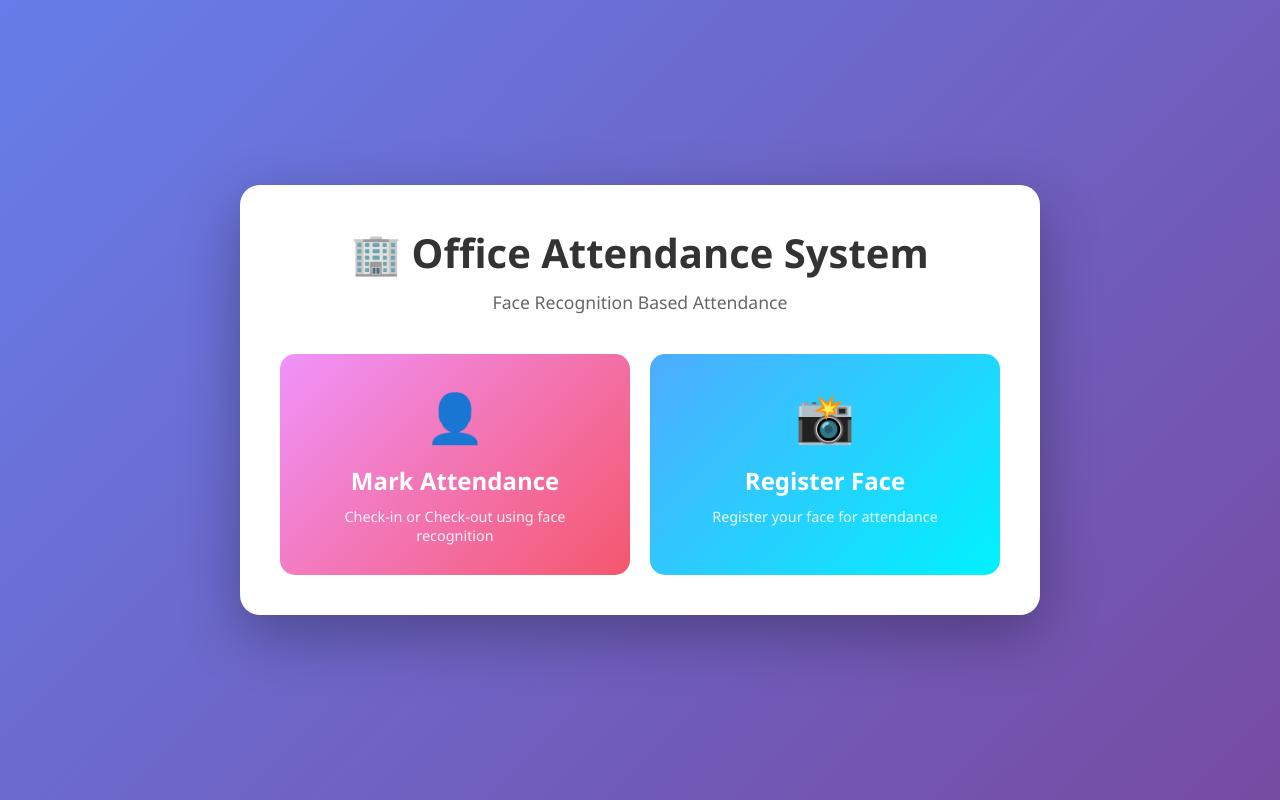
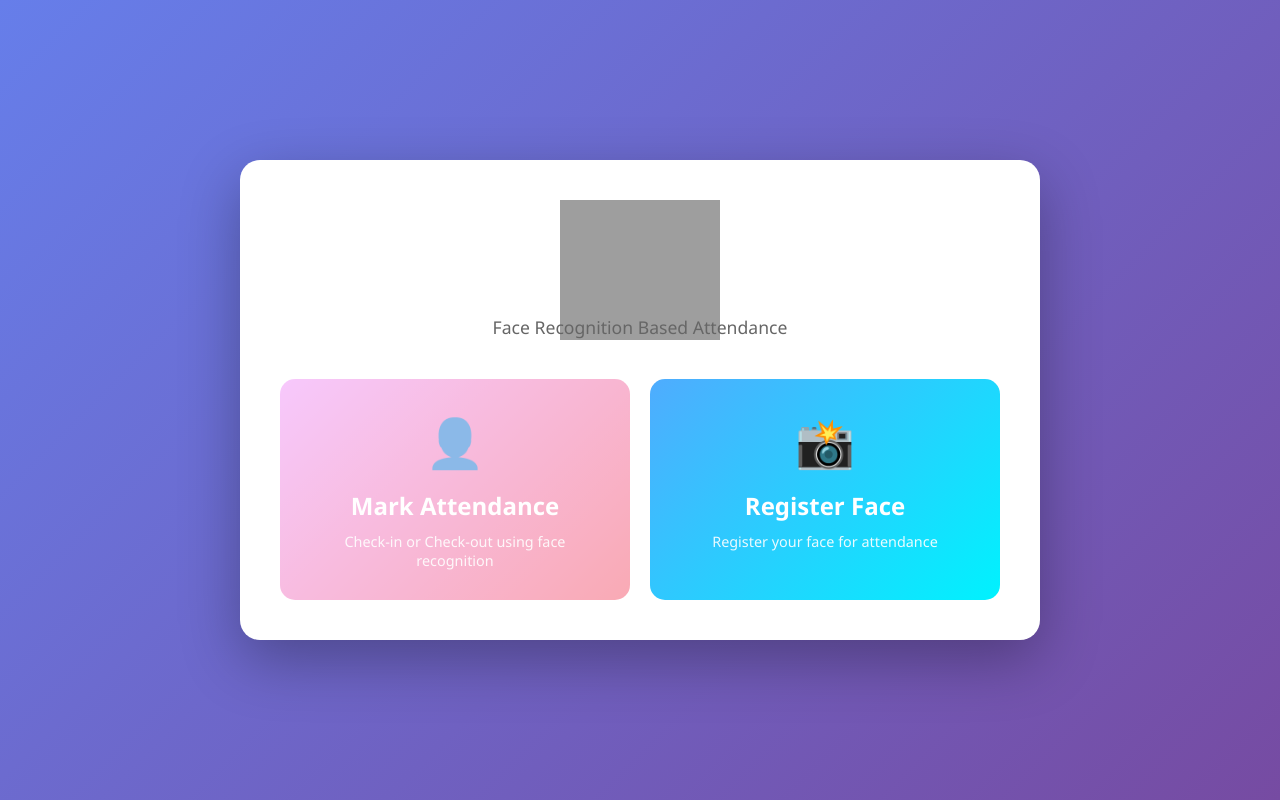
Before and after one commit to hamzashoukat091/AttendanceSystem2, a Django app: template accounts/templates/simple_home.html in a window 1280 px wide. Run offline with Django 3.2, Linux system fonts and the light colour scheme; the template is opened without the code that fills it, so the values that code supplies are empty; grey boxes are pictures that could not be loaded.

Commit message:
mark attendance disbaled

```diff
--- a/accounts/templates/simple_home.html
+++ b/accounts/templates/simple_home.html
@@ -97,15 +97,23 @@
 </head>
 <body>
     <div class="container">
-        <h1>🏢 Office Attendance System</h1>
-        <p class="subtitle">Face Recognition Based Attendance</p>
+        <div style="text-align: center; margin-bottom: 40px;">
+            <img src="https://perfectofficeapp.proxipreview.com/assets/theme/images/logo.svg" alt="Logo" style="width: 160px; height: 140px; display: block; margin: 0 auto;">
+            <p class="subtitle" style="margin: -25px 0 0 0;">Face Recognition Based Attendance</p>
+        </div>
 
         <div class="cards">
-            <a href="{% url 'attendance_scanner' %}" class="card primary">
+            <!-- <a href="{% url 'attendance_scanner' %}" class="card primary">
                 <div class="card-icon">👤</div>
                 <h2>Mark Attendance</h2>
                 <p>Check-in or Check-out using face recognition</p>
-            </a>
+            </a> -->
+
+            <div class="card primary" style="opacity: 0.5; cursor: not-allowed; pointer-events: none;">
+                <div class="card-icon">👤</div>
+                <h2>Mark Attendance</h2>
+                <p>Check-in or Check-out using face recognition</p>
+            </div>
 
             <a href="{% url 'select_user_registration' %}" class="card secondary">
                 <div class="card-icon">📸</div>
```
